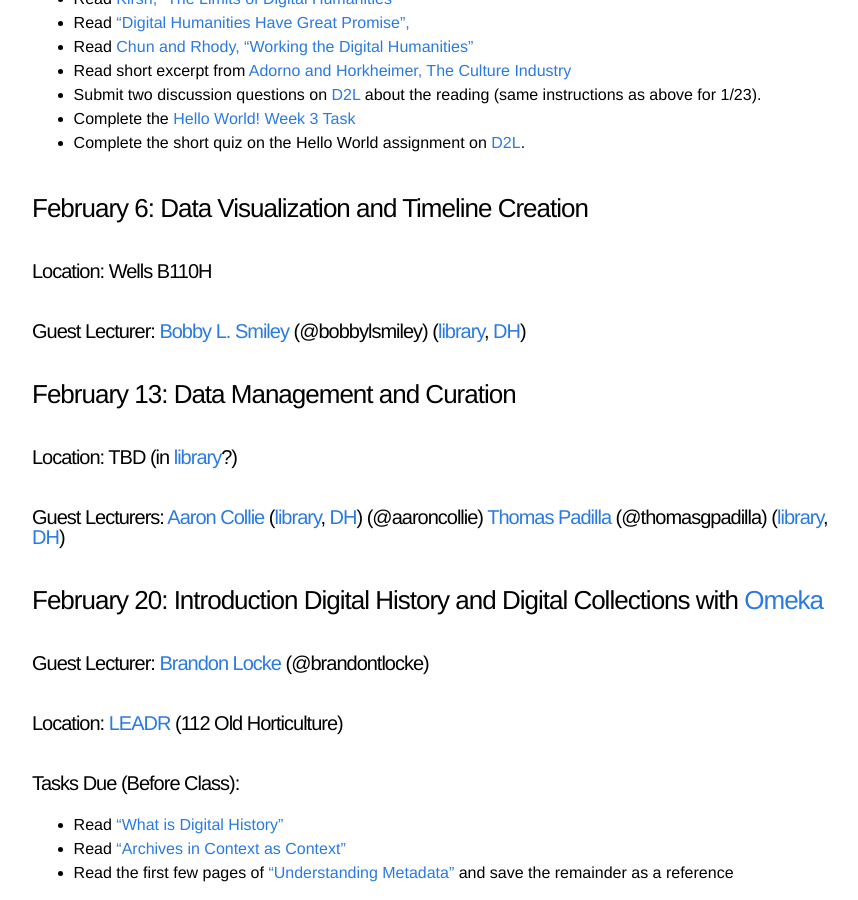
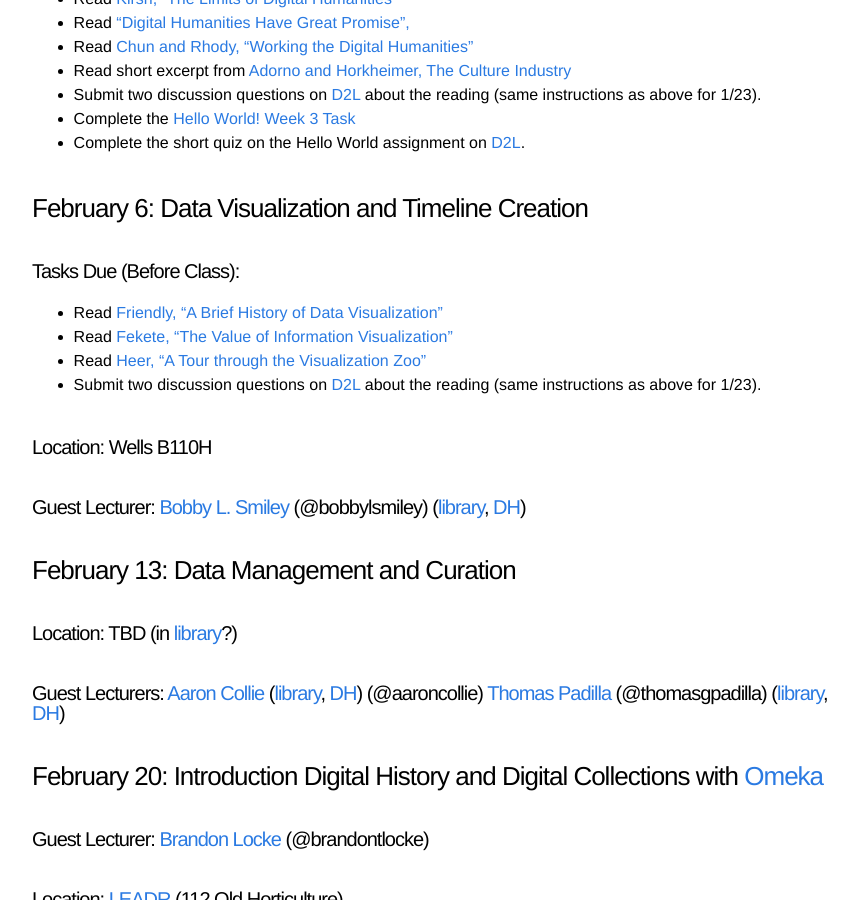
Before and after one commit to seanpue/al340, a Jekyll site: the page built from syllabus.md, in a window 1280 px wide and 900 px high, scrolled down 1509 px. Shown: the whole window, without its empty margins (208-1066 px from the left). Built offline with Jekyll 4.4.1, drawn with Linux system fonts in a browser that asks for light colours.

Commit message:
added visualization reading

```diff
--- a/syllabus.md
+++ b/syllabus.md
@@ -53,6 +53,12 @@ This syllabus *will change* throughout the semester, so please check back. It wa
 
 ### February 6: Data Visualization and Timeline Creation
 
+#### Tasks Due (Before Class):
+* Read [Friendly, "A Brief History of Data Visualization"](https://github.com/seanpue/al340/blob/master/readings/friendly-a%20brief%20history%20of%20data%20visualization.pdf?raw=true)
+* Read [Fekete, "The Value of Information Visualization"](https://github.com/seanpue/al340/blob/master/readings/fekete-the%20value%20of%20information%20visualization.pdf?raw=true)
+* Read [Heer, "A Tour through the Visualization Zoo"](https://github.com/seanpue/al340/blob/master/readings/heer-a%20tour%20through%20the%20visualization%20zoo.pdf?raw=true)
+* Submit two discussion questions on [D2L] about the reading (same instructions as above for 1/23).
+
 #### Location: Wells B110H
 
 #### Guest Lecturer: [Bobby L. Smiley] (@bobbylsmiley) ([library], [DH])
```
